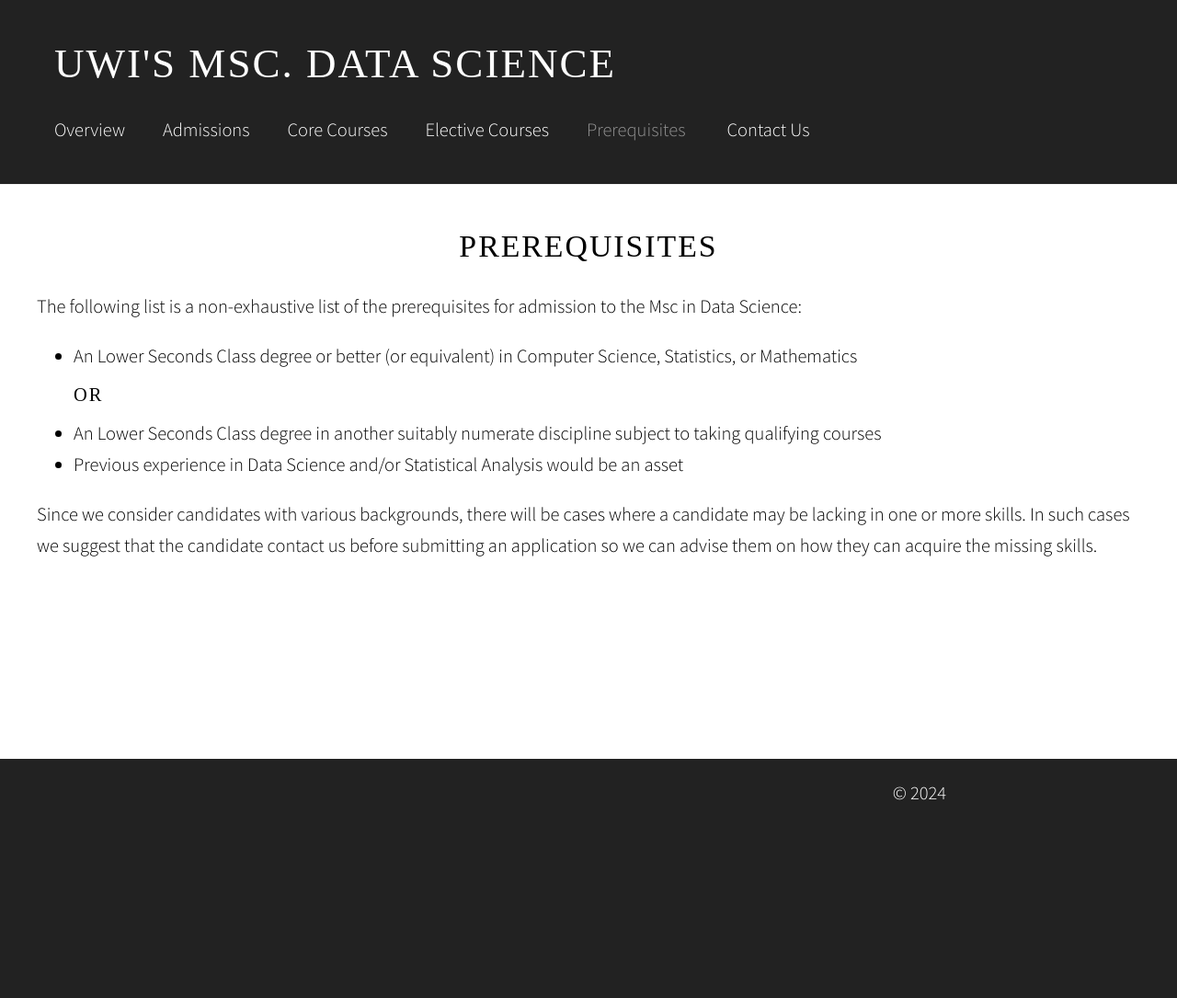
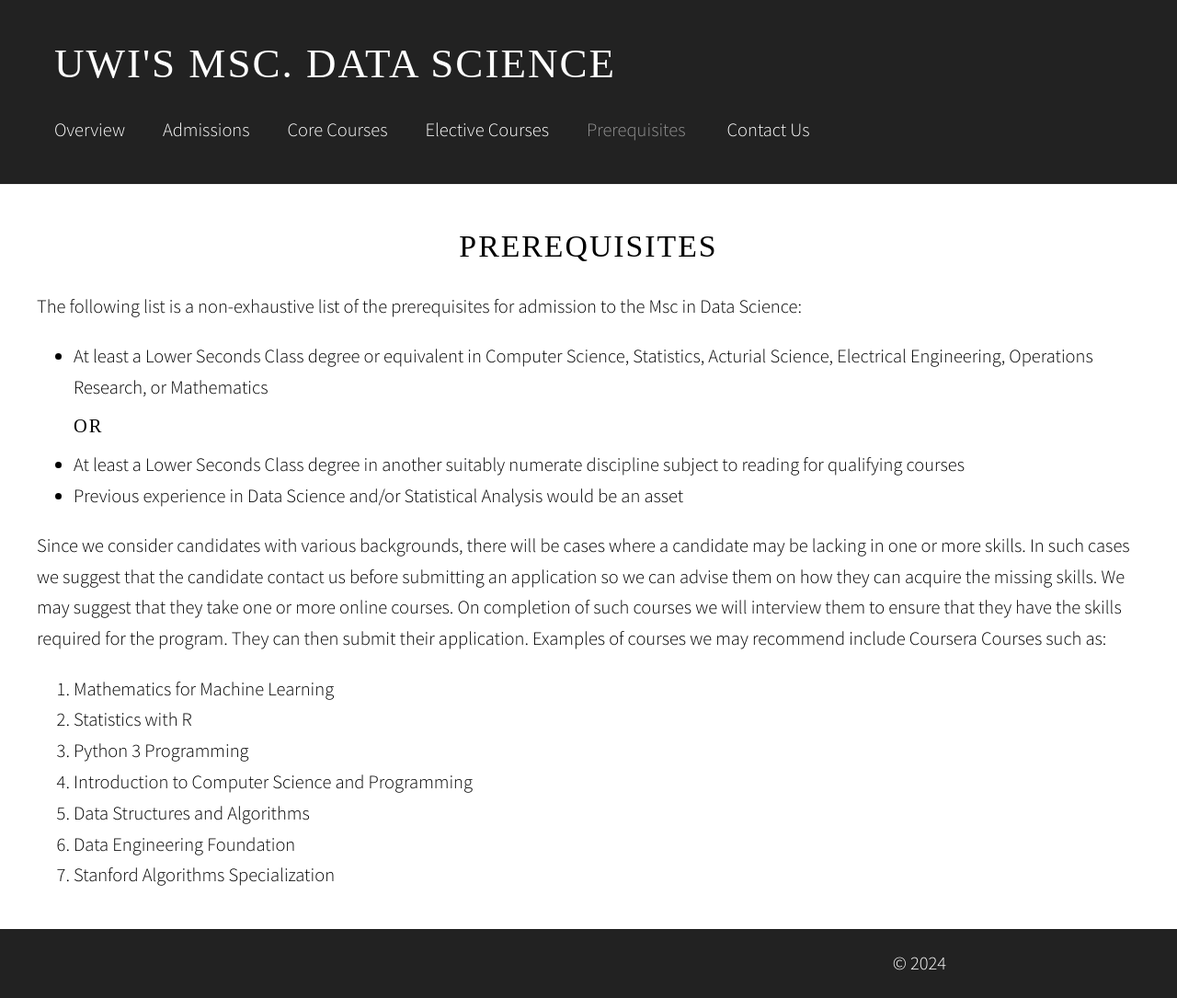
Before and after one commit to uwidcit/datascience, a Jekyll site: the page built from selfassessment.html, in a window 1280 px wide. Shown: the whole page at 92% size. Built offline with Jekyll 4.4.1, drawn with Linux system fonts in a browser that asks for light colours; some web fonts are replaced; before the commit the page ends 900 px from its top, so only the background shows below that.

Commit message:
Update selfassessment.html

```diff
--- a/selfassessment.html
+++ b/selfassessment.html
@@ -7,12 +7,12 @@
     <ul>
         <li>
 
-            An Lower Seconds Class degree or better (or equivalent) in Computer Science, Statistics, or Mathematics
+            At least a Lower Seconds Class degree or equivalent in Computer Science, Statistics, Acturial Science, Electrical Engineering, Operations Research, or Mathematics
             <br><h4>OR</h4>
 
         </li>
         <li>
-            An Lower Seconds Class degree in another suitably numerate discipline subject to taking qualifying courses
+            At least a Lower Seconds Class degree in another suitably numerate discipline subject to reading for qualifying courses
 
         </li>
 
@@ -24,12 +24,23 @@
 
 
     </ul>
+<p>
+Since we consider candidates with various backgrounds, there will be cases where a candidate may be lacking in one or more skills.
+In such cases we suggest that the candidate contact us before submitting an application so we can advise them on how they can acquire the missing skills.
+We may suggest that they take one or more online courses. On completion of such courses we will interview them to ensure that they have the skills required for the program.
+They can then submit their application. Examples of courses we may recommend include Coursera Courses such as:
+</p>
 
-  <p>Since we consider candidates with various backgrounds, there will be cases where a  candidate may be lacking in one or more skills.
-In such cases we suggest that the candidate contact us before submitting an application so we can
-      advise them on how they can acquire the missing skills.</p>
+<ol>
+  <li>Mathematics for Machine Learning</li>
+  <li>Statistics with R</li>
+  <li>Python 3 Programming</li>
+  <li>Introduction to Computer Science and Programming</li>
+  <li>Data Structures and Algorithms</li>
+  <li>Data Engineering Foundation</li>
+  <li>Stanford Algorithms Specialization</li>
 
-
+</ol>
 
 
 </div>
```
